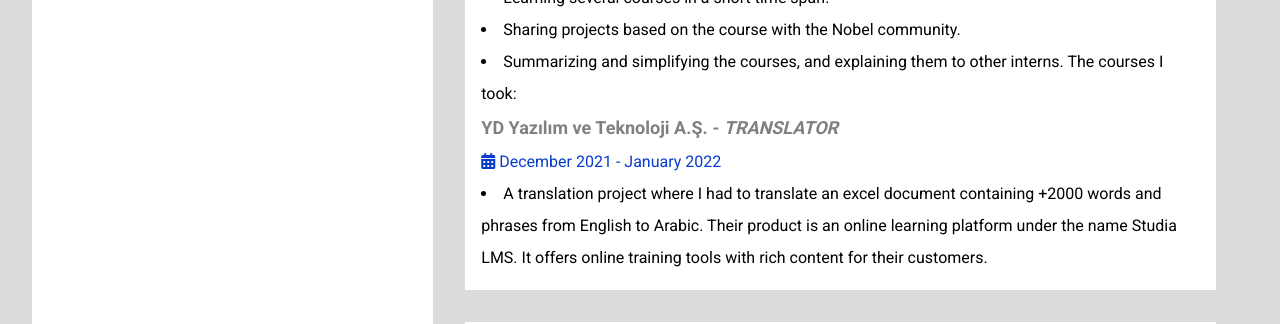
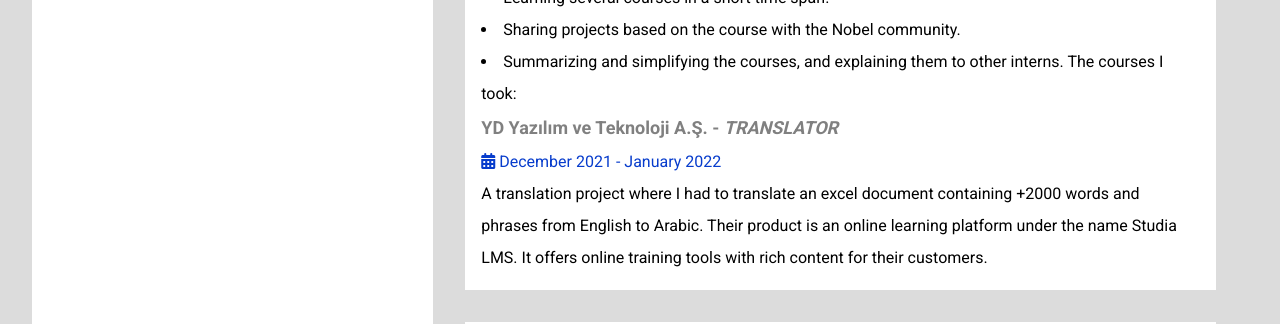
Before and after one commit to M-AA-B/Resume, a plain HTML site: page index.html in a window 1280 px wide. Shown: the part 764-1088 px from the top of the page. Drawn offline with Linux system fonts and the light colour scheme.

Commit message:
Update index.html

```diff
--- a/index.html
+++ b/index.html
@@ -55,7 +55,7 @@
                         <li>Summarizing and simplifying the courses, and explaining them to other interns. The courses I took:</li>
                 <h6><strong> YD Yazılım ve Teknoloji A.Ş. - </strong><i>TRANSLATOR</i> </h6>
                 <h12><i class="fa-solid fa-calendar-days"></i> December 2021 - January 2022</h12>
-                    <li>A translation project where I had to translate an excel document containing +2000 words and phrases from English to Arabic. Their product is an online learning platform under the name Studia LMS. It offers online training tools with rich content for their customers.</li>
+                    <ul>A translation project where I had to translate an excel document containing +2000 words and phrases from English to Arabic. Their product is an online learning platform under the name Studia LMS. It offers online training tools with rich content for their customers.</ul>
 
             </div>
             <div class="Education">
```
